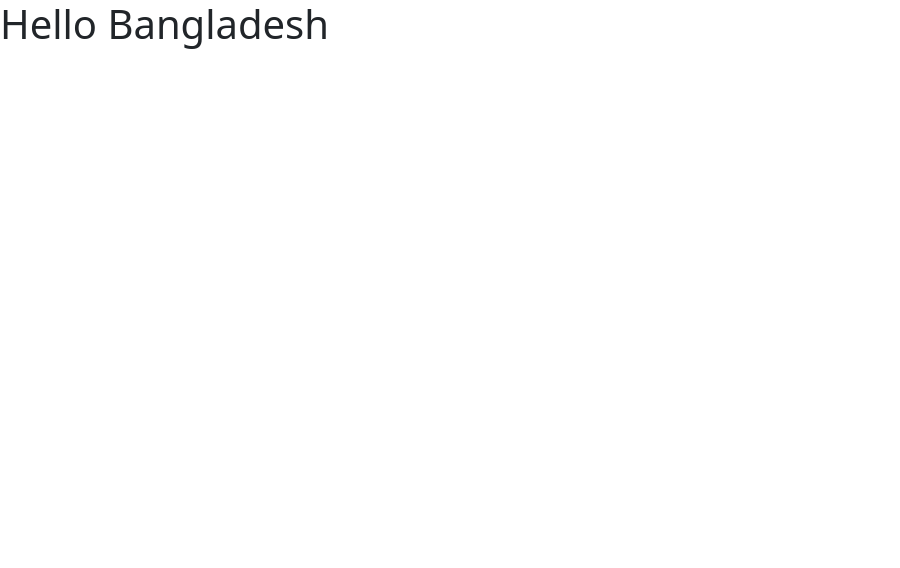
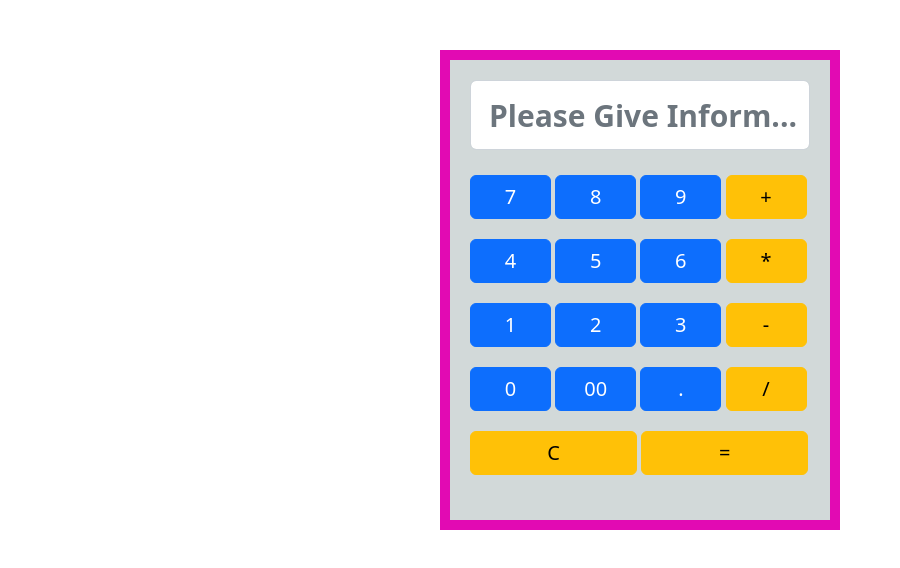
Before and after one commit to ShovonCSE45/Calculator_project, a plain HTML site: page index.html in a window 1280 px wide. Shown: the whole page, without its empty margins (0-900 px from the left). Drawn offline with nearby package versions, Linux system fonts and the light colour scheme.

Commit message:
after all

```diff
--- a/index.html
+++ b/index.html
@@ -11,7 +11,49 @@
     <link rel="stylesheet" href="style.css">
 </head>
 <body>
-    <h1>Hello Bangladesh</h1>
+    <div class="calculator">
+        <form action="" name="form">
+            <input type="text" name="display" id="" value="" class="form-control main-bar" placeholder="Please Give Inform...">
+            <div class="button-area">
+
+                <div class="line">
+                    <input type="button" value="7" class="btn btn-primary" name="btn" onclick="calculate(this.value)">
+                    <input type="button" value="8" class="btn btn-primary" name="btn" onclick="calculate(this.value)">
+                    <input type="button" value="9" class="btn btn-primary" name="btn"onclick="calculate(this.value)">
+                    <input type="button" value="+" class="btn btn-warning" name="btn"onclick="calculate(this.value)">
+                </div>
+                <div class="line">
+                    <input type="button" value="4" class="btn btn-primary" name="btn"onclick="calculate(this.value)">
+                    <input type="button" value="5" class="btn btn-primary" name="btn"onclick="calculate(this.value)">
+                    <input type="button" value="6" class="btn btn-primary" name="btn"onclick="calculate(this.value)">
+                    <input type="button" value="*" class="btn btn-warning" name="btn"onclick="calculate(this.value)">
+                </div>
+                <div class="line">
+                    <input type="button" value="1" class="btn btn-primary" name="btn"onclick="calculate(this.value)">
+                    <input type="button" value="2" class="btn btn-primary" name="btn"onclick="calculate(this.value)">
+                    <input type="button" value="3" class="btn btn-primary" name="btn"onclick="calculate(this.value)">
+                    <input type="button" value="-" class="btn btn-warning" name="btn"onclick="calculate(this.value)">
+                </div>
+                <div class="line">
+                    <input type="button" value="0" class="btn btn-primary" name="btn"onclick="calculate(this.value)">
+                    <input type="button" value="00" class="btn btn-primary" name="btn"onclick="calculate(this.value)">
+                    <input type="button" value="." class="btn btn-primary" name="btn"onclick="calculate(this.value)">
+                    <input type="button" value="/" class="btn btn-warning" name="btn"onclick="calculate(this.value)">
+                </div>
+                <div class="last">
+                    <input type="button" value="C" class="btn btn-warning last_btn" name="btn" onclick="display.value= null">
+                    <input type="button" value="=" class="btn btn-warning last_btn" name="btn"  onclick="display.value=eval(display.value)">
+
+                </div>
+            </div>
+        </form>
+        <script>
+            function calculate(num){
+                form.display.value=form.display.value+num;
+
+            }
+        </script>
+    </div>
 
 
 
--- a/style.css
+++ b/style.css
@@ -0,0 +1,29 @@
+.calculator{
+    height: 480px;
+    width: 400px;
+    background-color: rgb(210, 217, 217);
+    margin: 0 auto;
+    margin-top: 50px;
+    padding: 20px;
+    border: 10px solid rgb(226, 10, 179);
+}
+.main-bar{
+    margin-bottom: 25px;
+    text-align: right;
+    height: 70px;
+    font-size: 30px;
+    font-weight: bold;
+
+}
+.btn{
+    font-size: 20px;
+    cursor: pointer;
+    width: 81px;
+}
+.line{
+    margin-bottom: 20px;
+}
+.last_btn{
+    width: 167px;
+
+}
```
